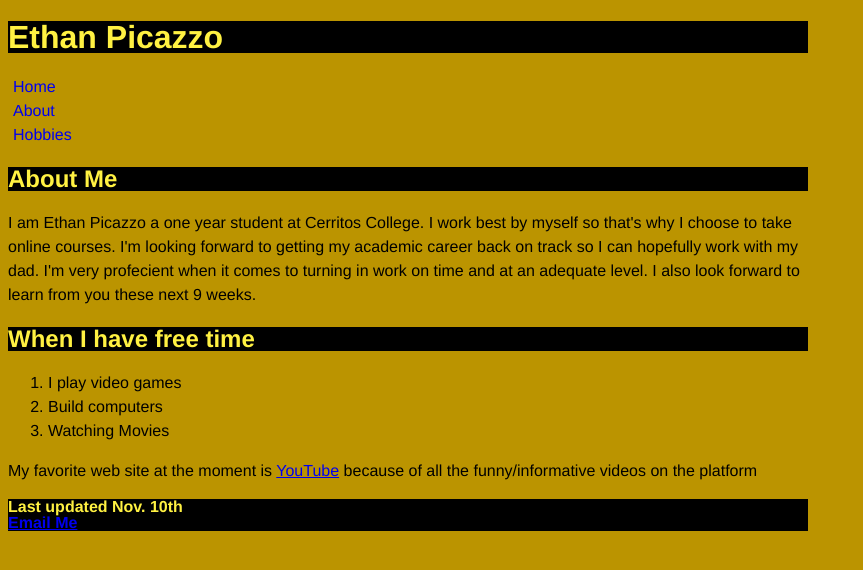
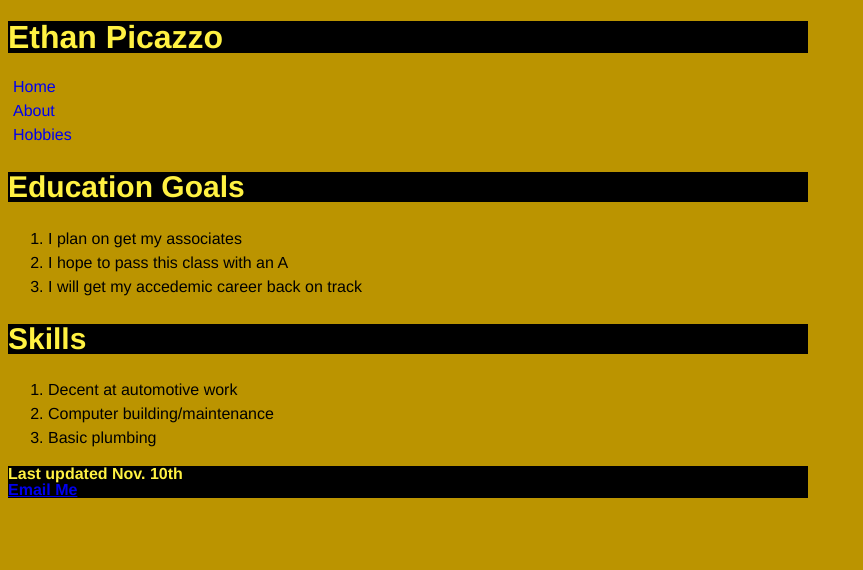
Before and after one commit to EthanPicazzo/cis162, a plain HTML site: page about.html in a window 1280 px wide. Shown: the whole page, without its empty margins (0-863 px from the left). Drawn offline with Linux system fonts and the light colour scheme.

Commit message:
Update about.html

```diff
--- a/about.html
+++ b/about.html
@@ -3,33 +3,36 @@
 <head>
 <meta charset="utf-8">
 <link rel="stylesheet" href="main.css">
-   <title>Ethan Picazzo</title>
+  	<title>About Me</title>
 </head>
 <body>
-<h1>Ethan Picazzo</h1><nav class="horizontalNavigation">
+
+<h1>Ethan Picazzo</h1>
+<nav class="horizontalNavigation">
 <ul>
     <li><a href="index.html" style="text-decoration: none">Home</a></li>
     <li><a href="about.html" style="text-decoration: none">About</a></li>
     <li><a href="videogames-movies.html" style="text-decoration: none">Hobbies</a></li>
-    </ul>
+</ul>
 </nav>
-<div class="row">
+<section id="rightColumn">
+<h2 style="font-size:30px;">Education Goals</h2>
+<ol>
+    <li>I plan on get my associates</li>
+   	<li>I hope to pass this class with an A</li>
+    <li>I will get my accedemic career back on track</li>
+</ol>
+</section>
 <section id="leftColumn">
-<h2>About Me</h2>
-    <p>I am Ethan Picazzo a one year student at Cerritos College. I work best by myself so that's why I choose to take online courses. I'm looking forward to getting my academic career back on track so I can hopefully work with my dad. I'm very profecient when it comes to turning in work on time and at an adequate level. I also look forward to learn from you these next 9 weeks.  </p>
+<h2 style="font-size:30px;">Skills</h2>
+<ol>
+    <li>Decent at automotive work</li>
+    <li>Computer building/maintenance</li>
+    <li>Basic plumbing</li>
+</ol>
 </section>
-<section id="rightColumn">
-<h2> When I have free time</h2>
-<ol>
-    <li>I play video games</li>
-    <li>Build computers</li>
-    <li>Watching Movies</li>
-</ol>
-    <p>My favorite web site at the moment is <a href=https://www.youtube.com target="_blank">YouTube</a> because of all the funny/informative videos on the platform</p>
-</section>
-</div>
 <section id="ContactInfo">
-    <footer>Last updated Nov. 10th <br> <a href="mailto:Hackysack213@gmail.com">Email Me</a> </footer>
+    <footer>Last updated Nov. 10th <br> <a href="mailto:Hackysack213@gmail.com" >Email Me</a> </footer>
 </section>
 </body>
 </html>
```
